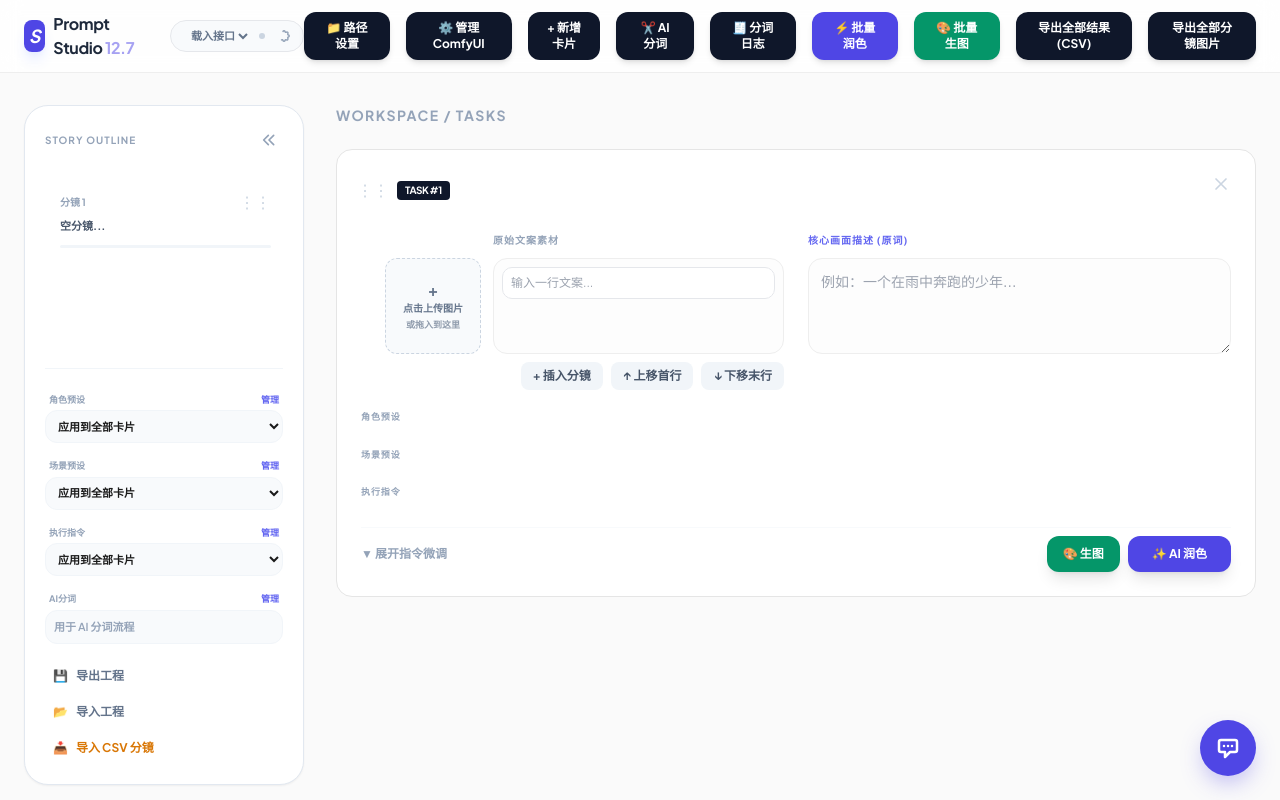
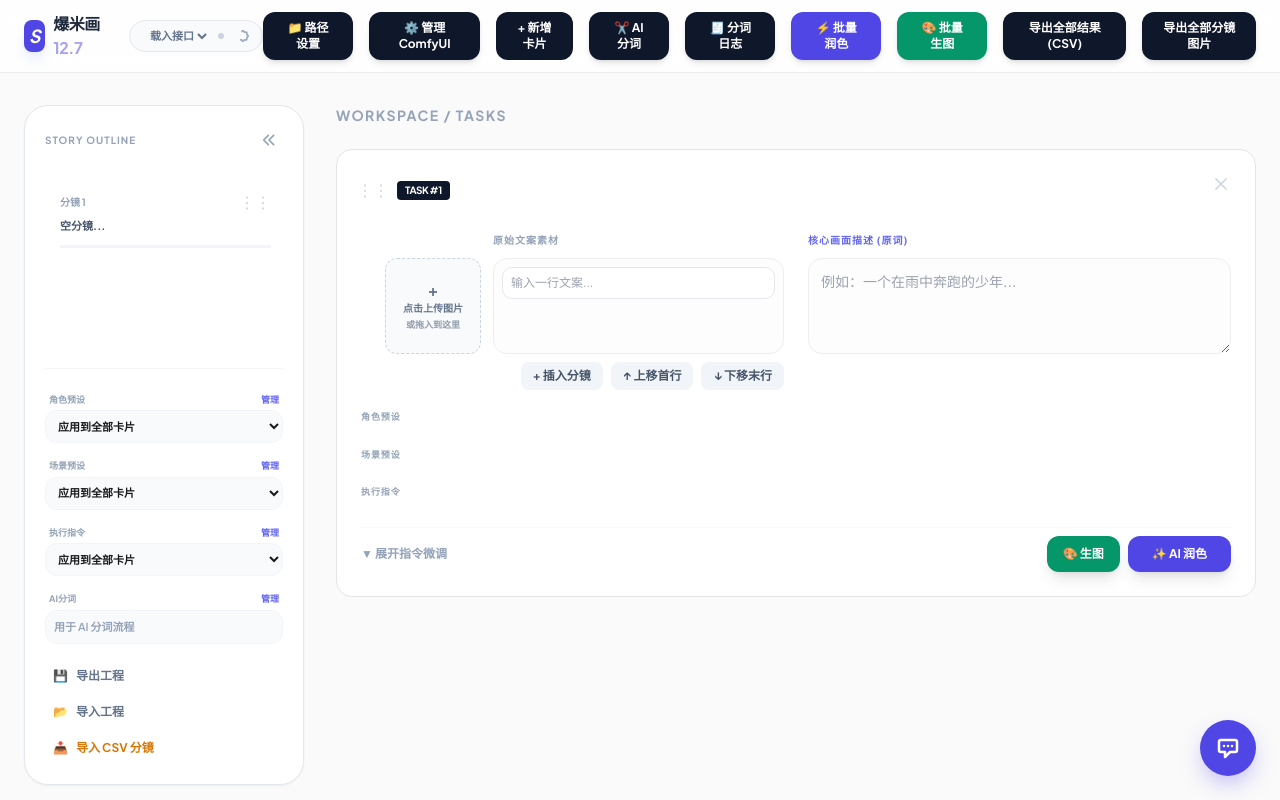
Before and after one commit to alovegone/promt-, a plain HTML site: page index.html in a window 1280 px wide. Drawn offline with nearby package versions, Linux system fonts and the light colour scheme.

Commit message:
Update index.html
改名

```diff
--- a/index.html
+++ b/index.html
@@ -83,7 +83,7 @@
     <div class="flex items-center gap-6">
       <div class="flex items-center gap-2 select-none">
         <div class="w-8 h-8 bg-indigo-600 rounded-lg flex items-center justify-center text-white font-bold text-lg italic shadow-lg shadow-indigo-100">S</div>
-        <span class="font-bold tracking-tight text-slate-800">Prompt Studio <span class="text-indigo-600 opacity-50">12.7</span></span>
+        <span class="font-bold tracking-tight text-slate-800">爆米画 <span class="text-indigo-600 opacity-50">12.7</span></span>
       </div>
       <div class="flex items-center gap-1 px-2 py-1 bg-slate-50 border rounded-full hover:bg-slate-100 transition-colors">
         <select id="apiPresetSelect" class="bg-transparent outline-none cursor-pointer text-[11px] font-bold text-slate-500 pl-2"></select>
```
